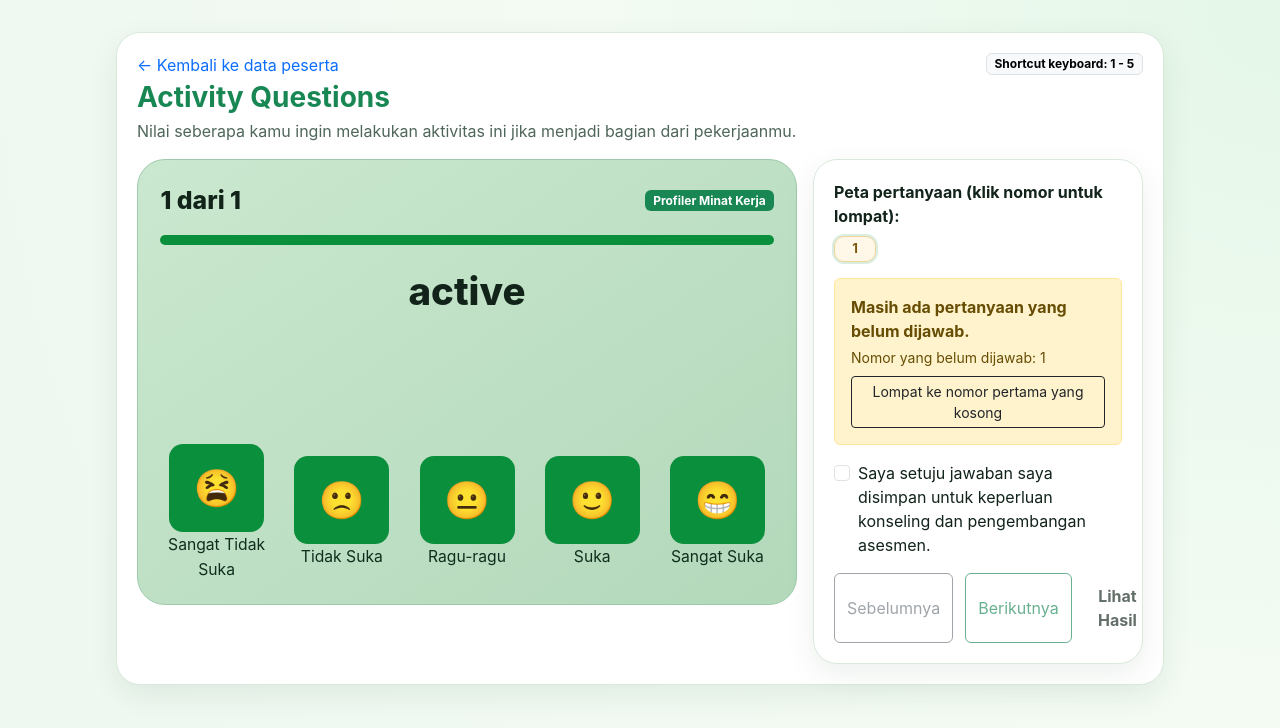
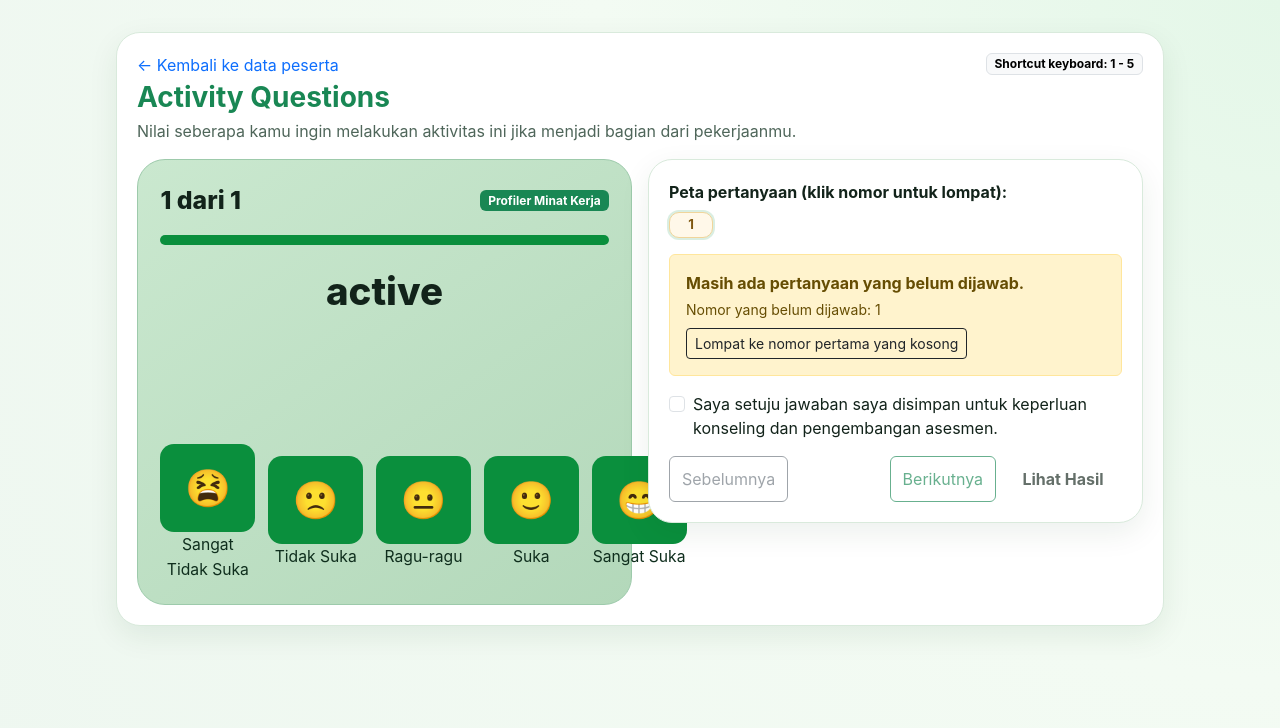
Before and after one commit to princealvinyusuf/RIASEC, a PHP site: page /test_form.php in a window 1280 px wide. Shown: the top 728 px of the page. Run offline with PHP 8.4, Linux system fonts and the light colour scheme; the visitor is signed in with stand-in values (Sample User, id 1); tables that the repository leaves empty or names only in its code hold one stand-in row (values such as "Sample post").

Commit message:
Change the style

```diff
--- a/css/style.css
+++ b/css/style.css
@@ -136,7 +136,7 @@ body.app-shell {
 
 .test-layout {
     display: grid;
-    grid-template-columns: minmax(0, 2fr) minmax(320px, 1fr);
+    grid-template-columns: minmax(0, 1fr) minmax(0, 1fr);
     gap: 1rem;
     align-items: start;
 }
```
